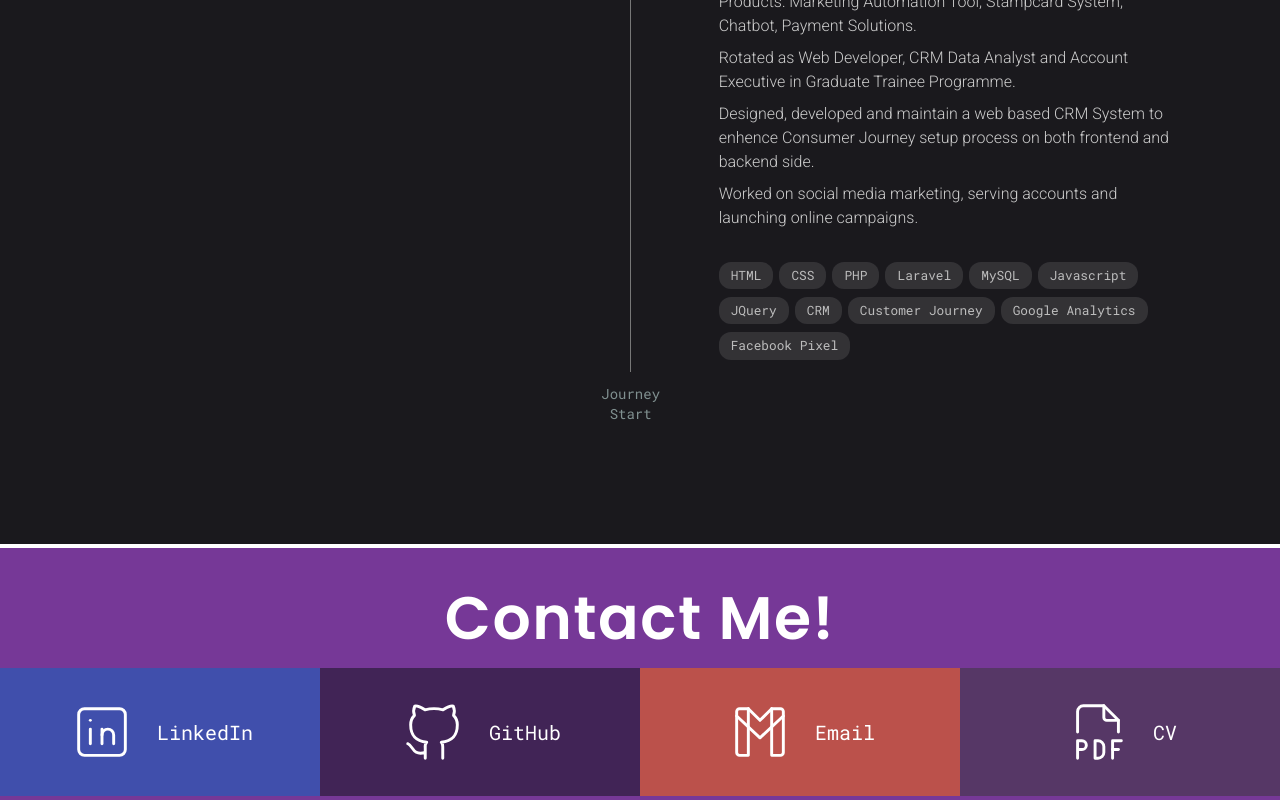
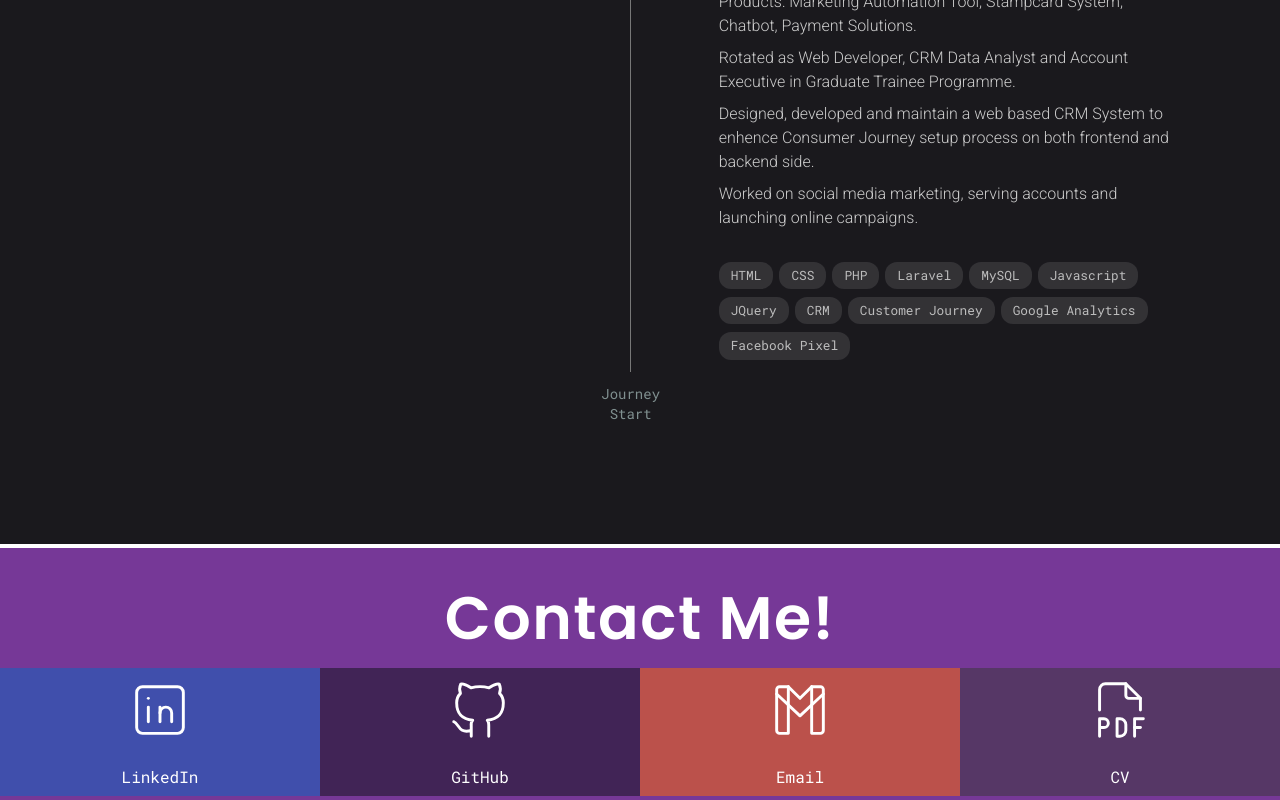
Before and after one commit to lonixchu-hk/personal-site-v1-web, a Next.js app: page / in a window 1280 px wide. Shown: the part 3553-4353 px from the top of the page. Built offline with nearby package versions, Linux system fonts and the light colour scheme.

Commit message:
Update ContactBlock.tsx
bugfix: Handle contact section view overflow issue

```diff
--- a/src/components/ContactBlock.tsx
+++ b/src/components/ContactBlock.tsx
@@ -15,12 +15,12 @@ interface ContactMethod {
 export const ContactBlock = (props: Props) => {
   return (
     <Link
-      className={`w-full h-full flex items-center justify-center bg-[${props.contactMethod.color}] bg-opacity-50 transition-all duration-300 hover:scale-[1.03]`}
+      className={`w-full h-full flex flex-col items-center justify-center bg-[${props.contactMethod.color}] bg-opacity-50 transition-all duration-300 hover:scale-[1.03]`}
       href={props.contactMethod.url}
       target="_blank"
     >
       {props.contactMethod.icon}{" "}
-      <div className="ml-5 text-xl text-white">{props.contactMethod.name}</div>
+      <div className="mt-5 text-white">{props.contactMethod.name}</div>
     </Link>
   );
 };
```
